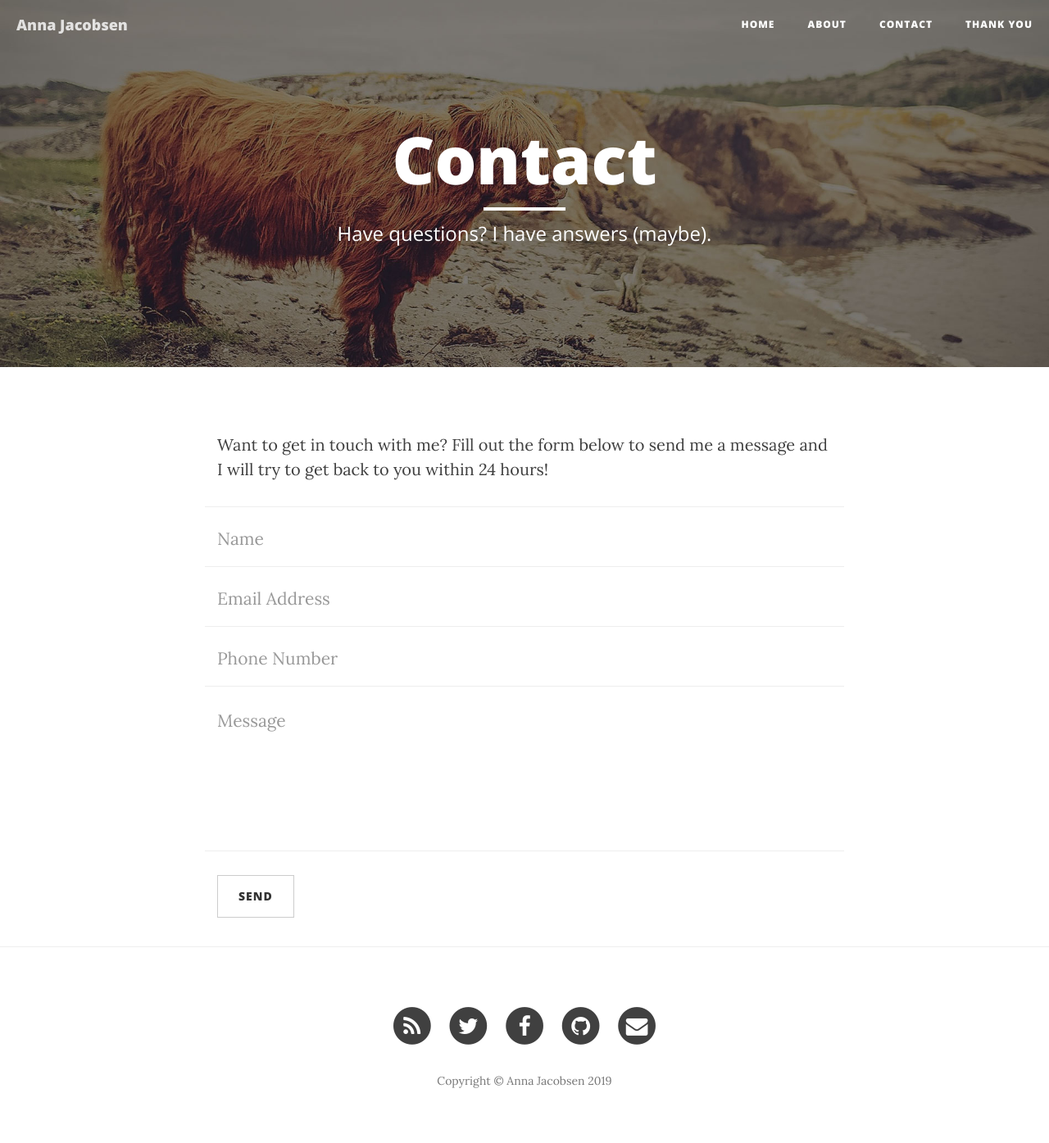
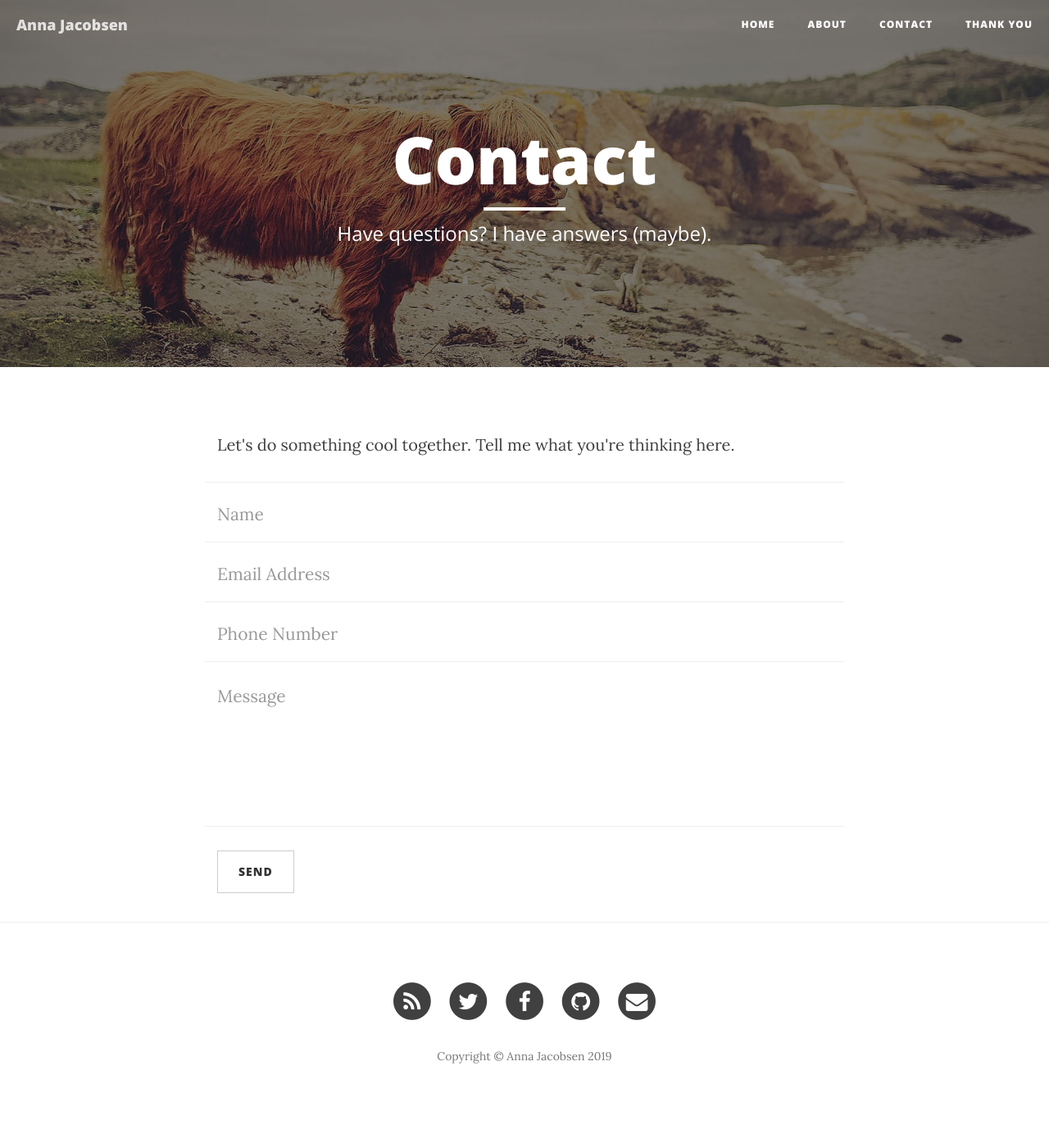
Before and after one commit to annaj/annaj, a Jekyll site: the page built from contact.html, in a window 1280 px wide. Shown: the whole page at 82% size. Built offline with Jekyll 4.4.1, drawn with Linux system fonts in a browser that asks for light colours; nearby versions of some CDN libraries; after the commit the page ends 1365 px from its top, so only the background shows below that.

Commit message:
updated copy

```diff
--- a/contact.html
+++ b/contact.html
@@ -1,11 +1,12 @@
 ---
 layout: page
-title: "Contact"
-description: "Have questions? I have answers (maybe)."
-header-img: "img/contact-bg.jpg"
+title: Contact
+description: Have questions? I have answers (maybe).
+header-img: img/contact-bg.jpg
+published: true
 ---
 
-<p>Want to get in touch with me? Fill out the form below to send me a message and I will try to get back to you within 24 hours!</p>
+<p>Let's do something cool together. Tell me what you're thinking here.</p>
 <!-- Contact Form - Enter your email address on line 19 of the mail/contact_me.php file to make this form work. -->
 <!-- WARNING: Some web hosts do not allow emails to be sent through forms to common mail hosts like Gmail or Yahoo. It's recommended that you use a private domain email address! -->
 <!-- NOTE: To use the contact form, your site must be on a live web host with PHP! The form will not work locally! -->
```
